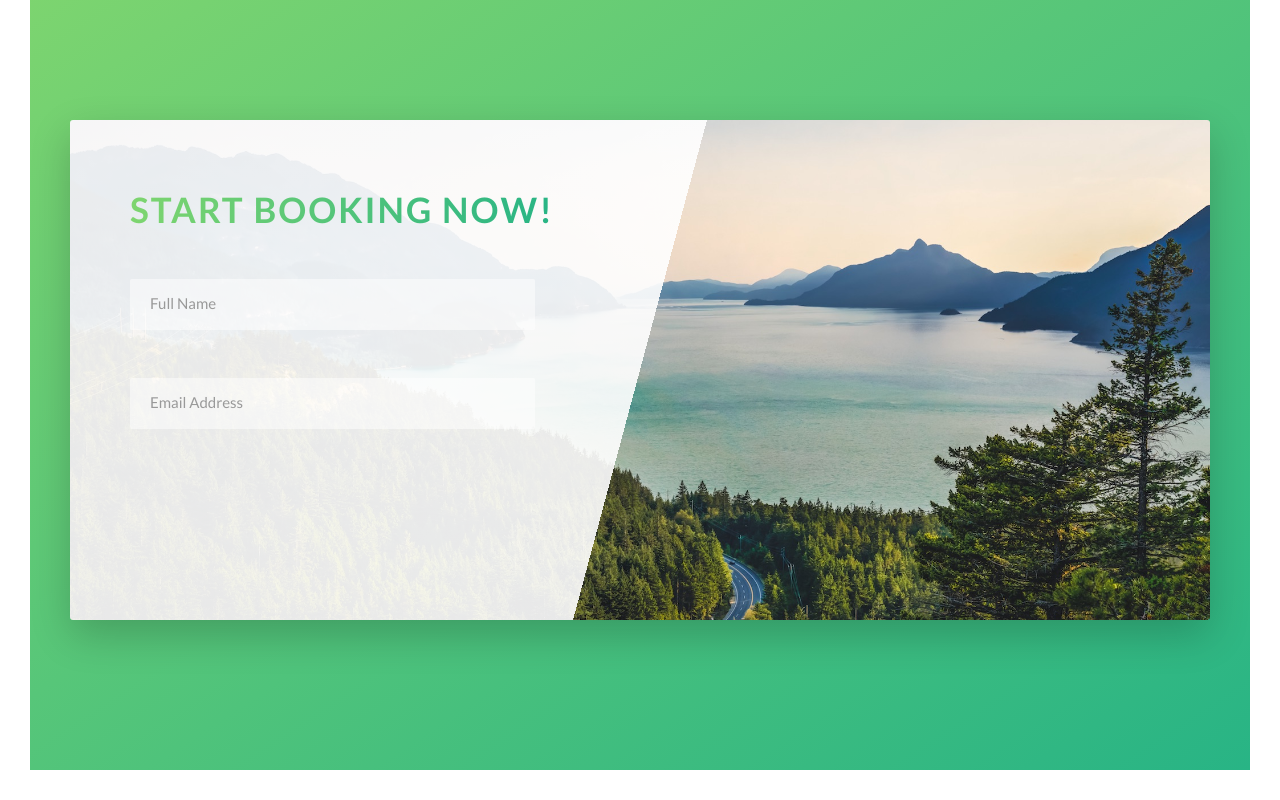
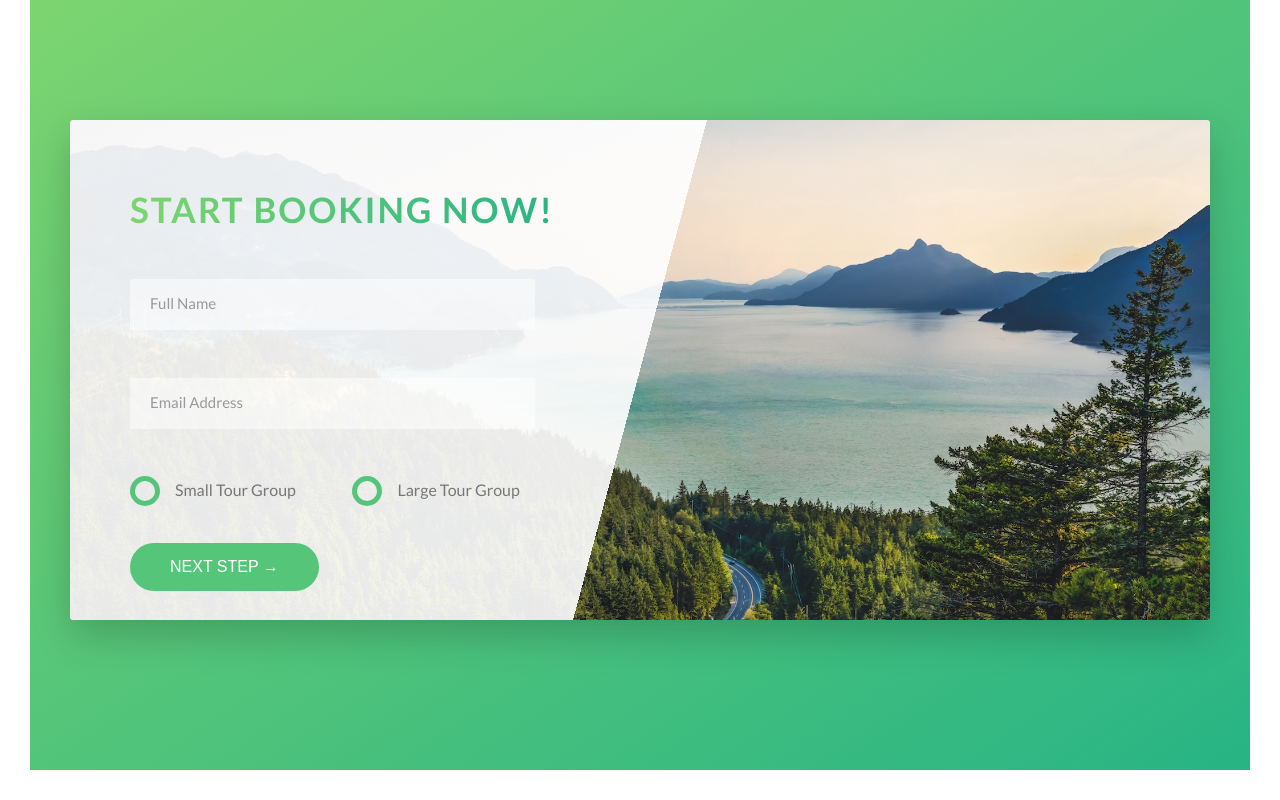
Before and after one commit to rjaguero00/Natours, a website: page index.html in a window 1280 px wide. Shown: the part 4586-5386 px from the top of the page. Drawn offline with Linux system fonts and the light colour scheme.

Commit message:
radio/button

```diff
--- a/assets/sass/base/_utilities.scss
+++ b/assets/sass/base/_utilities.scss
@@ -1,23 +1,23 @@
 .u-center-text {
-    text-align: center;
+    text-align: center !important;
 }
 
 .u-margin-bottom-big {
-    margin-bottom: 8rem;
+    margin-bottom: 8rem !important;
 }
 
 .u-margin-bottom-medium {
-    margin-bottom: 4rem;
+    margin-bottom: 4rem !important;
 }
 
 .u-margin-bottom-small {
-    margin-bottom: 1.5rem;
+    margin-bottom: 1.5rem !important;
 }
 
 .u-margin-top-big {
-    margin-top: 8rem;
+    margin-top: 8rem !important;
 }
 
 .u-margin-top-huge {
-    margin-top: 10rem;
+    margin-top: 10rem !important;
 }
--- a/assets/sass/components/_button.scss
+++ b/assets/sass/components/_button.scss
@@ -10,6 +10,9 @@
         transition: all .2s;
         position: relative;
         font-size: $default-font-size;
+
+        border: none;
+        cursor: pointer;
     }
 
     &:hover {
@@ -22,7 +25,9 @@
         }
     }
 
-    &:active {
+    &:active,
+    &:focus {
+        outline: none;
         transform: translateY(-1px);
         box-shadow: 0 .5rem 1rem rgba($color-black, .2);
     }
--- a/assets/sass/components/_form.scss
+++ b/assets/sass/components/_form.scss
@@ -14,6 +14,7 @@
         border-bottom: 3px solid transparent;
         width: 90%;
         display: block;
+        transition: all .3s;
 
         &:focus {
             outline: none;
@@ -47,4 +48,51 @@
         visibility: hidden;
         transform: translateY(-4rem);
     }
+
+    &__radio-group {
+        width: 49%;
+        display: inline-block;
+
+    }
+
+    &__radio-input {
+        display: none;
+    }
+    &__radio-label {
+        font-size: $default-font-size;
+        cursor: pointer;
+        position: relative;
+        padding-left: 4.5rem;
+    }
+
+    &__radio-button {
+        height: 3rem;
+        width: 3rem;
+        border: 5px solid $color-primary;
+        border-radius: 50%;
+        display: inline-block;
+        position: absolute;
+        left: 0;
+        top: -.4rem;
+
+
+        &::after {
+            content: "";
+            display: block;
+            height: 1.3rem;
+            width: 1.3rem;
+            border-radius: 50%;
+            position: absolute;
+            top: 50%;
+            left: 50%;
+            transform: translate(-50%, -50%);
+            background-color: $color-primary;
+            opacity: 0;
+            transition: opacity .2s;
+        }
+    }
+
+    &__radio-input:checked ~ &__radio-label &__radio-button:after {
+        opacity: 1;
+    }
 }
--- a/index.html
+++ b/index.html
@@ -316,6 +316,31 @@
                                 <input type="email" class="form__input" placeholder="Email Address" id="email" required>
                                 <label for="email" class="form__label">Full Name</label>
                             </div>
+
+                            <div class="form__group u-margin-bottom-medium">
+                                <div class="form__radio-group">
+                                    <input type="radio" class="form__radio-input" id="small" name="size">
+                                    <label for="small" class="form__radio-label">
+                                        <span class="form__radio-button"></span>
+                                        Small Tour Group
+                                    </label>
+                                </div>
+
+
+                                <div class="form__radio-group">
+                                    <input type="radio" class="form__radio-input" id="large" name="size">
+                                    <label for="large" class="form__radio-label">
+                                        <span class="form__radio-button"></span>
+                                        Large Tour Group
+                                    </label>
+                                </div>
+                            </div>
+
+
+                            <div class="form__group">
+                                <button class="btn btn--green">Next Step &rarr;</button>
+                            </div>
+
                         </form>
                     </div>
                 </div>
```
Also changed, not shown: assets/css/style.css.
